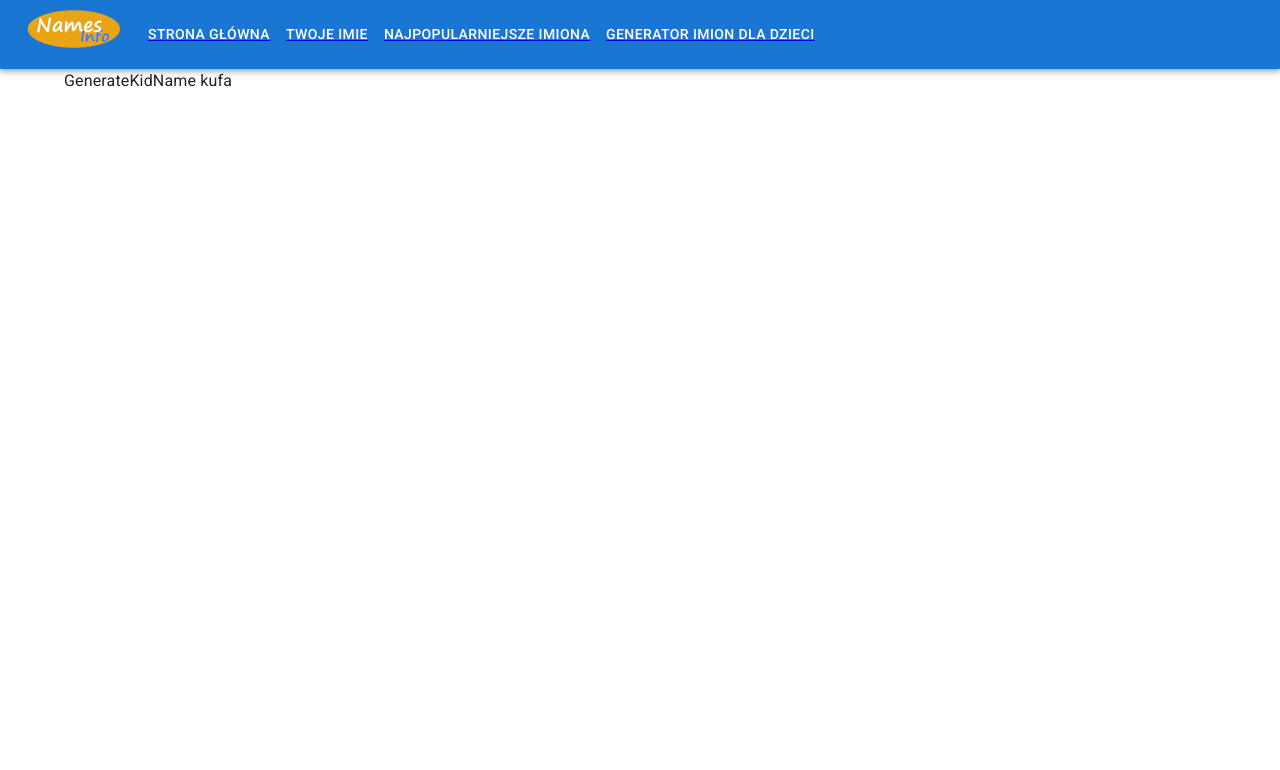
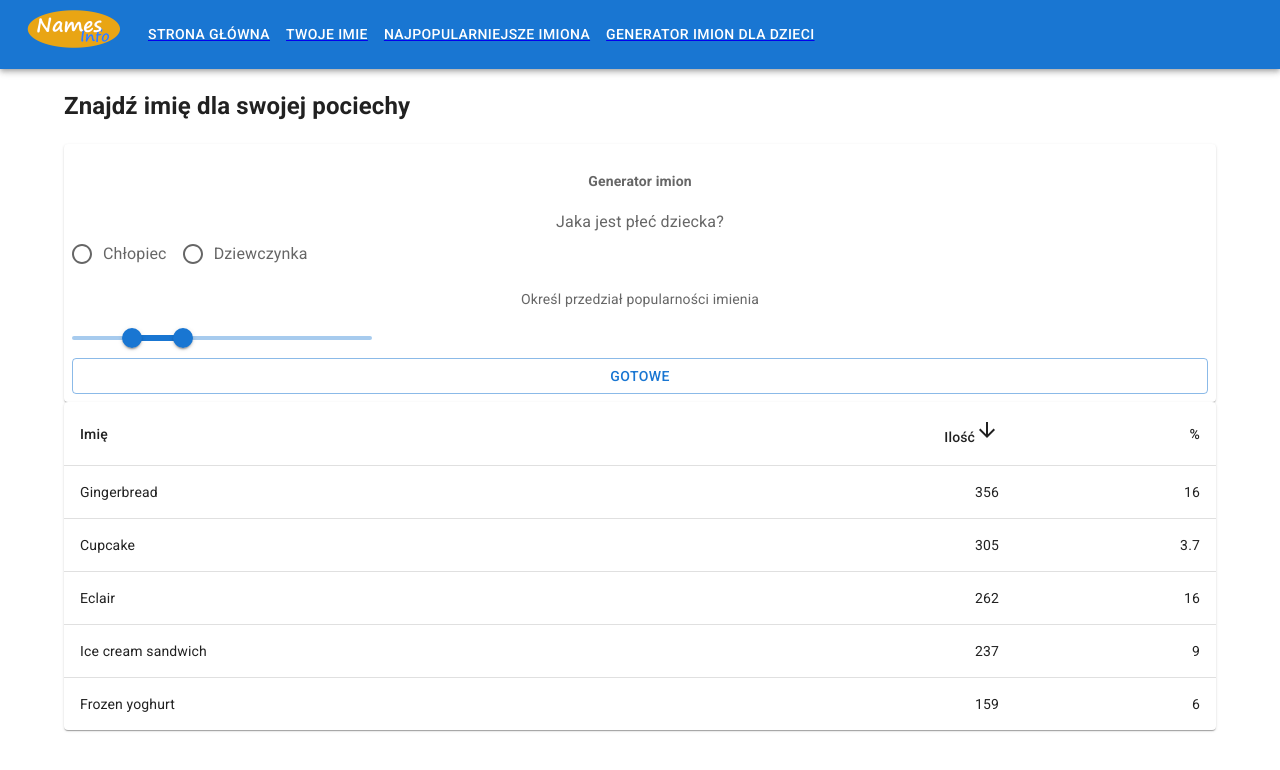
Before and after one commit to andro2ss/names_app, a React (Create React App) app: page /Generatorimiondladzieci in a window 1280 px wide. Shown: the top 770 px of the page. Built offline with nearby package versions, Linux system fonts and the light colour scheme.

Commit message:
soft cleaning, raw body layout done

```diff
--- a/src/Components/Body/GenerateKidName/GenerateKidName.js
+++ b/src/Components/Body/GenerateKidName/GenerateKidName.js
@@ -1,8 +1,18 @@
 import React from 'react';
+import BasicTable from "../TopNames/Items/Table";
+import {kidNameForm} from "./Items/KidNameForm";
 
 function GenerateKidName(props) {
     return (
-        <div>GenerateKidName kufa</div>
+        <>
+            <div className="generateKidName">
+                <h2>Znajdź imię dla swojej pociechy</h2>
+                <div className="generateKidName__container">
+                    {kidNameForm()}
+                    <BasicTable/>
+                </div>
+            </div>
+        </>
     );
 }
 
--- /dev/null
+++ b/src/Components/Body/GenerateKidName/Items/KidNameForm.js
@@ -0,0 +1,34 @@
+import {drawItem} from "../../../HelpFunction/DrawItem";
+import Box from "@mui/material/Box";
+import RowRadioButtonsGroup from "./RowRadioButtonsGroup";
+import RangeSlider from "./RangeSlider";
+import Button from "@mui/material/Button";
+import React from "react";
+
+export function kidNameForm() {
+    const Item = drawItem();
+
+    const handleSubmit = (e) => {
+        e.preventDefault();
+    }
+
+    return <Item className="yourName__form">
+        <Box component="form"
+             sx={{
+                 display: 'flex',
+                 flexDirection: 'column',
+                 justifyContent: 'center'
+             }}
+             noValidate
+             autoComplete="off"
+             onSubmit={handleSubmit}
+             className="form__name"
+        >
+            <h4>Generator imion</h4>
+            <RowRadioButtonsGroup/>
+            <p>Określ przedział popularności imienia</p>
+            <RangeSlider/>
+            <Button variant="outlined" type="submit">Gotowe</Button>
+        </Box>
+    </Item>;
+}
--- /dev/null
+++ b/src/Components/Body/GenerateKidName/Items/RangeSlider.js
@@ -0,0 +1,27 @@
+import * as React from 'react';
+import Box from '@mui/material/Box';
+import Slider from '@mui/material/Slider';
+
+function valuetext(value) {
+    return `${value}°C`;
+}
+
+export default function RangeSlider() {
+    const [value, setValue] = React.useState([20, 37]);
+
+    const handleChange = (event, newValue) => {
+        setValue(newValue);
+    };
+
+    return (
+        <Box sx={{ width: 300 }}>
+            <Slider
+                getAriaLabel={() => 'Temperature range'}
+                value={value}
+                onChange={handleChange}
+                valueLabelDisplay="auto"
+                getAriaValueText={valuetext}
+            />
+        </Box>
+    );
+}
--- /dev/null
+++ b/src/Components/Body/GenerateKidName/Items/RowRadioButtonsGroup.js
@@ -0,0 +1,22 @@
+import * as React from 'react';
+import Radio from '@mui/material/Radio';
+import RadioGroup from '@mui/material/RadioGroup';
+import FormControlLabel from '@mui/material/FormControlLabel';
+import FormControl from '@mui/material/FormControl';
+import FormLabel from '@mui/material/FormLabel';
+
+export default function RowRadioButtonsGroup() {
+    return (
+        <FormControl>
+            <FormLabel id="demo-row-radio-buttons-group-label">Jaka jest płeć dziecka?</FormLabel>
+            <RadioGroup
+                row
+                aria-labelledby="demo-row-radio-buttons-group-label"
+                name="row-radio-buttons-group"
+            >
+                <FormControlLabel value="male" control={<Radio/>} label="Chłopiec"/>
+                <FormControlLabel value="female" control={<Radio/>} label="Dziewczynka"/>
+            </RadioGroup>
+        </FormControl>
+    );
+}
--- /dev/null
+++ b/src/Components/Body/YourName/Items/YourNameForm.js
@@ -0,0 +1,60 @@
+import {drawItem} from "../../../HelpFunction/DrawItem";
+import Box from "@mui/material/Box";
+import TextField from "@mui/material/TextField";
+import FormControl from "@mui/material/FormControl";
+import FormLabel from "@mui/material/FormLabel";
+import RadioGroup from "@mui/material/RadioGroup";
+import FormControlLabel from "@mui/material/FormControlLabel";
+import Radio from "@mui/material/Radio";
+import Button from "@mui/material/Button";
+import React from "react";
+
+export function YourNameForm({name, setName}) {
+    const Item = drawItem();
+
+    const handleChange = (event) => {
+        setName(event.target.value);
+        event.preventDefault();
+
+    };
+
+    const handleSubmit = (e) => {
+        e.preventDefault();
+    }
+    return <Item className="yourName__form">
+        <Box component="form"
+             sx={{
+                 display: "flex",
+                 flexDirection: "column",
+                 justifyContent: "center"
+             }}
+             noValidate
+             autoComplete="off"
+             onSubmit={handleSubmit}
+             className="form__name"
+        >
+            <h4>Sprawdźmy To !</h4>
+            <p>Jakie imię Ciebie interesuje?</p>
+            <TextField
+                margin="normal"
+                id="outlined-required"
+                label="Podaj imię"
+                type="text"
+                value={name}
+                onChange={handleChange}
+            />
+            <FormControl>
+                <FormLabel id="demo-row-radio-buttons-group-label">Jest to imię męskie czy żeńskie?</FormLabel>
+                <RadioGroup
+                    row
+                    aria-labelledby="demo-row-radio-buttons-group-label"
+                    name="row-radio-buttons-group"
+                >
+                    <FormControlLabel value="male" control={<Radio/>} label="Męskie"/>
+                    <FormControlLabel value="female" control={<Radio/>} label="Żeńskie"/>
+                </RadioGroup>
+            </FormControl>
+            <Button variant="outlined" type="submit">Gotowe</Button>
+        </Box>
+    </Item>;
+}
--- /dev/null
+++ b/src/Components/Body/YourName/Items/YourNameStack.js
@@ -0,0 +1,17 @@
+import {drawItem} from "../../../HelpFunction/DrawItem";
+import Stack from "@mui/material/Stack";
+import React from "react";
+
+export function YourNameStack() {
+    const Item = drawItem();
+    return <Stack
+        direction="column"
+        justifyContent="center"
+        alignItems="stretch"
+        spacing={2}
+    >
+        <Item>W Polsce żyje "x" osób o wyszukanym imieniu</Item>
+        <Item>Ma je x % populacji polskiej</Item>
+        <Item>Ciekawostki o imieniu</Item>
+    </Stack>;
+}
--- a/src/Components/Body/YourName/YourName.js
+++ b/src/Components/Body/YourName/YourName.js
@@ -1,90 +1,25 @@
-import React from 'react';
-import Box from '@mui/material/Box';
-import Button from '@mui/material/Button';
-import TextField from '@mui/material/TextField';
+import React, {useState} from 'react';
 import "./YourName.css"
-import Paper from '@mui/material/Paper';
-import Stack from '@mui/material/Stack';
-import {styled} from '@mui/material/styles';
-import Radio from '@mui/material/Radio';
-import RadioGroup from '@mui/material/RadioGroup';
-import FormControlLabel from '@mui/material/FormControlLabel';
-import FormControl from '@mui/material/FormControl';
-import FormLabel from '@mui/material/FormLabel';
+import * as PropTypes from "prop-types";
+import {YourNameForm} from "./Items/YourNameForm";
+import {YourNameStack} from "./Items/YourNameStack";
 
-function YourName(props) {
+YourNameForm.propTypes = {
+    onSubmit: PropTypes.func,
+    value: PropTypes.string,
+    onChange: PropTypes.func
+};
 
-    const Item = styled(Paper)(({theme}) => ({
-        ...theme.typography.body2,
-        padding: theme.spacing(1),
-        textAlign: 'center',
-        color: theme.palette.text.secondary,
-    }));
-
-    const [name, setName] = React.useState('');
-    const handleChange = (event) => {
-        setName(event.target.value);
-    };
-
-    const handleSubmit = (e) => {
-        e.preventDefault();
-        console.log("dziabneli mnie")
-    }
+function YourName() {
+        const [name, setName] = useState("")
 
     return (
         <>
             <div className="yourName">
                 <h2>Twoje imię</h2>
                 <div className="yourName__container">
-                    <Item className="yourName__form">
-                        <Box component="form"
-                             sx={{
-                                 display: 'flex',
-                                 flexDirection: 'column',
-                                 justifyContent: 'center'
-                             }}
-                             noValidate
-                             autoComplete="off"
-                             onSubmit={handleSubmit}
-                             className="form__name"
-                        >
-                            <h4>Sprawdźmy To !</h4>
-                            <p>Jakie imię Ciebie interesuje?</p>
-                            <TextField
-                                margin="normal"
-                                id="outlined-required"
-                                label="Podaj imię"
-                                type="text"
-                                value={name}
-                                onChange={handleChange}
-                            />
-                            <FormControl>
-                                <FormLabel id="demo-row-radio-buttons-group-label">Jest to imię męskie czy żeńskie?</FormLabel>
-                                <RadioGroup
-                                    row
-                                    aria-labelledby="demo-row-radio-buttons-group-label"
-                                    name="row-radio-buttons-group"
-                                >
-                                    <FormControlLabel value="male" control={<Radio />} label="Męskie" />
-                                    <FormControlLabel value="female" control={<Radio />} label="Żeńskie" />
-                                </RadioGroup>
-                            </FormControl>
-                            <Button variant="outlined" type="submit">Gotowe</Button>
-                        </Box>
-                    </Item>
-
-                    <div>
-                        <Stack
-                            direction="column"
-                            justifyContent="center"
-                            alignItems="stretch"
-                            spacing={2}
-                        >
-                            <Item>W Polsce żyje "x" osób o wyszukanym imieniu</Item>
-                            <Item>Ma je x % populacji polskiej</Item>
-                            <Item>Ciekawostki o imieniu</Item>
-                        </Stack>
-                    </div>
+                    <YourNameForm name={name} setName={setName}/>
+                    <YourNameStack/>
                 </div>
             </div>
         </>
--- /dev/null
+++ b/src/Components/HelpFunction/DrawItem.js
@@ -0,0 +1,12 @@
+import {styled} from "@mui/material/styles";
+import Paper from "@mui/material/Paper";
+
+export function drawItem() {
+    const Item = styled(Paper)(({theme}) => ({
+        ...theme.typography.body2,
+        padding: theme.spacing(1),
+        textAlign: 'center',
+        color: theme.palette.text.secondary,
+    }));
+    return Item;
+}
```
